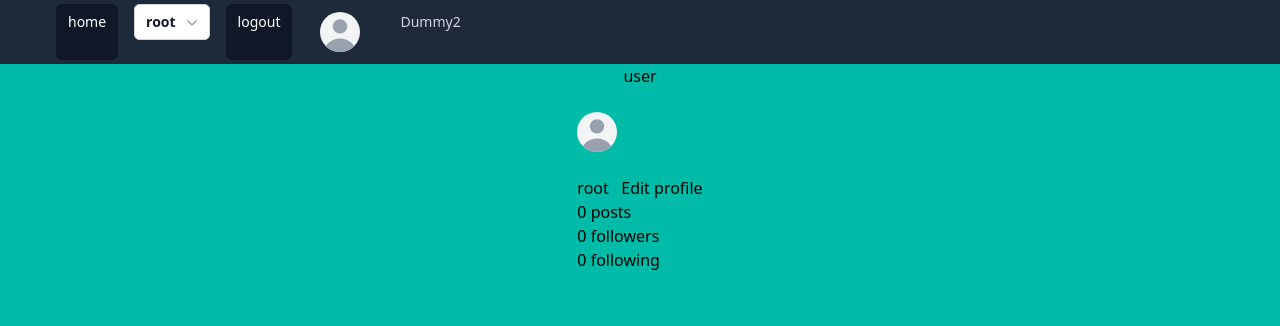
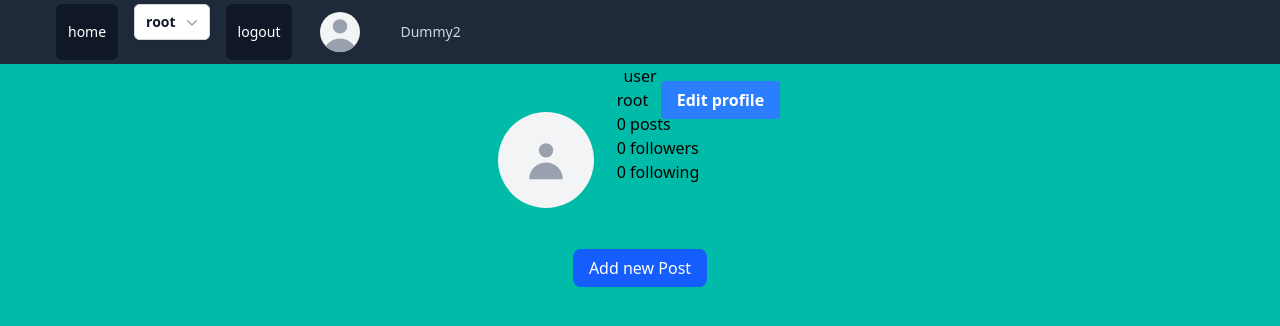
Before and after one commit to S-rayhan-S/Django-Projects, a Django app: page /accounts/profile/ in a window 1280 px wide. Shown: the top 326 px of the page. Run offline with Django 4.2, Linux system fonts and the light colour scheme; a user stored in the database is signed in; data comes from the database, SQL or seed files in the repository; both versions use the stored data as it was after the commit; data that the repository does not hold is empty; some libraries are stand-ins or nearby versions.

Commit message:
Updated the user.html file to upload new Post

```diff
--- a/My_Social_Project/App_Login/views.py
+++ b/My_Social_Project/App_Login/views.py
@@ -12,7 +12,7 @@ from App_Login.models import UserProfile
 from django.contrib.auth.forms import AuthenticationForm
 from django.contrib.auth.decorators import login_required
 
-# from App_Posts.forms import PostForm
+from App_Posts.forms import PostForm
 
 from django.contrib.auth.models import User
 
@@ -66,8 +66,18 @@ def logout_user(request):
 
 @login_required
 def profile(request):
+
+    form=PostForm()
+    if request.method=='POST':
+        form=PostForm(request.POST, request.FILES)
+        if form.is_valid():
+            post=form.save(commit=False)
+            post.author=request.user
+            post.save()
+            return HttpResponseRedirect(reverse('home'))
     context={
         'title':'User',
+        'form':form
     }
     return render(request,'App_Login/user.html',context=context)
 
--- /dev/null
+++ b/My_Social_Project/App_Posts/forms.py
@@ -0,0 +1,8 @@
+from django import forms
+from App_Posts.models import Post
+
+class PostForm(forms.ModelForm):
+
+    class Meta:
+        model=Post
+        fields=['image', 'caption', ]
--- a/My_Social_Project/templates/App_Login/user.html
+++ b/My_Social_Project/templates/App_Login/user.html
@@ -1,5 +1,5 @@
 {% extends "base.html" %}
-{% comment %} {% load tailwind_filters %} {% endcomment %}
+{% load tailwind_filters %}
 {% block title_block %}
     {{user.user_profile.full_name}}
     (@{{user.username}})
@@ -7,33 +7,60 @@
 
 {% block body_block %}
     <h2>user</h2>
-    <div class="">
-        <div class="">
-            {% if user.user_profile.profile_pic  %}
-                <a href="#" class="rounded-md px-3 py-2 text-sm font-medium text-gray-300 hover:bg-gray-700 hover:text-white"><img src="media/{{user.user_profile.profile_pic}}" alt=""></a>
+
+
+    <div class="flex justify-between items-start gap-6">
+        <!-- Profile Picture Section -->
+        <div class="w-1/3">
+            {% if user.user_profile.profile_pic %}
+                <a href="#" class="rounded-md px-3 py-2 text-sm font-medium text-gray-300 hover:bg-gray-700 hover:text-white">
+                    <img src="/media/{{user.user_profile.profile_pic}}" alt="Profile img" class="w-24 h-24 rounded-full object-cover">
+                </a>
             {% else %}
-                 <a href="#" class="rounded-md px-3 py-2 text-sm font-medium text-gray-300 hover:bg-gray-700 hover:text-white">
-
-                 <div class="relative w-10 h-10 overflow-hidden bg-gray-100 rounded-full dark:bg-gray-600">
-                 <svg class="absolute w-12 h-12 text-gray-400 -left-1" fill="currentColor" viewBox="0 0 20 20" xmlns="http://www.w3.org/2000/svg"><path fill-rule="evenodd" d="M10 9a3 3 0 100-6 3 3 0 000 6zm-7 9a7 7 0 1114 0H3z" clip-rule="evenodd"></path></svg>
-                 </div>
-                 </a>
+                <a href="#" class="rounded-md px-3 py-2 text-sm font-medium text-gray-300 hover:bg-gray-700 hover:text-white">
+                    <div class="relative w-24 h-24 overflow-hidden bg-gray-100 rounded-full dark:bg-gray-600 flex items-center justify-center">
+                        <svg class="w-12 h-12 text-gray-400" fill="currentColor" viewBox="0 0 20 20" xmlns="http://www.w3.org/2000/svg">
+                            <path fill-rule="evenodd" d="M10 9a3 3 0 100-6 3 3 0 000 6zm-7 9a7 7 0 1114 0H3z" clip-rule="evenodd"></path>
+                        </svg>
+                    </div>
+                </a>
             {% endif %}
         </div>
-        <div class="">
+
+        <!-- User Info Section -->
+        <div class="w-2/3">
             <ul>
-                <li>{{user.username}} &nbsp; <a href="{% url "App_Login:edit" %}" class="">Edit profile</a> </li>
+                <li>{{user.username}} &nbsp; <a href="{% url "App_Login:edit" %}" class="bg-blue-500 hover:bg-blue-700 text-white font-bold py-2 px-4 rounded">Edit profile</a></li>
                 <li><h4>{{user.post.count}} posts</h4></li>
                 <li><h4>{{user.follower.count}} followers</h4></li>
                 <li><h4>{{user.following.count}} following</h4></li>
                 <li><h4>{{user.user_profile.full_name}}</h4></li>
                 <li>{{user.user_profile.description | linebreaks}}</li>
             </ul>
+        </div>
+    </div>
 
 
+    {% comment %} Upload Form {% endcomment %}
+    <div class='mt-6'>
+        <input type="checkbox" id="toggle" class="peer hidden">
+
+        <!-- Button that "toggles" the checkbox -->
+        <label for="toggle" class="cursor-pointer px-4 py-2 bg-blue-600 text-white rounded-lg">
+            Add new Post
+        </label>
+
+        <!-- Content that appears when checkbox is checked -->
+        <div class="mt-4 p-4 bg-white rounded-lg shadow-lg hidden peer-checked:block">
+            {% comment %} <h2 class="text-lg font-bold">Hidden Content</h2>
+            <p>This content is now visible!</p> {% endcomment %}
+            <form method="POST" enctype='multipart/form-data' class="ml-14 mt-10">
+                {{form|crispy }}
+                {% csrf_token %}
+                 <button type="submit" class="bg-blue-500 hover:bg-blue-700 text-white font-bold py-2 px-4 rounded">submit</button>
+            </form>
 
         </div>
-
     </div>
 
 {% endblock body_block %}
--- a/My_Social_Project/templates/base.html
+++ b/My_Social_Project/templates/base.html
@@ -9,7 +9,7 @@
     <title>{% block title_block %}{{Blog}}{% endblock title_block %}</title>
 </head>
 
-<body class='bg-teal-500'>
+<body class="bg-teal-500">
 
     <nav class="bg-gray-800">
         <div class="mx-auto max-w-7xl px-2 sm:px-6 lg:px-8">
@@ -17,47 +17,36 @@
                 <div class="flex flex-1 items-center justify-center sm:items-stretch sm:justify-start">
                     <div class="hidden sm:ml-6 sm:block">
                         <div class="flex space-x-4">
-                            <a href="{% url 'home' %}" class="rounded-md bg-gray-900 px-3 py-2 text-sm font-medium text-white" aria-current="page">home</a>
+                            <a href="{% url 'home' %}" class="flex items-center justify-center rounded-md bg-gray-900 px-3 py-2 text-sm font-medium text-white" aria-current="page">home</a>
 
-                            {% comment %} {% if user.is_authenticated %} {% endcomment %}
+                            {% if user.is_authenticated %}
                             <div class="relative inline-block text-left">
-                                    <div>
-                                        <button type="button" class="inline-flex w-full justify-center gap-x-1.5 rounded-md bg-white px-3 py-2 text-sm font-semibold text-gray-900 ring-1 shadow-xs ring-gray-300 ring-inset hover:bg-gray-50" id="menu-button" aria-expanded="true" aria-haspopup="true">
+                                <button type="button" class="flex items-center justify-center gap-x-1.5 rounded-md bg-white px-3 py-2 text-sm font-semibold text-gray-900 ring-1 shadow-xs ring-gray-300 ring-inset hover:bg-gray-50" id="menu-button" aria-expanded="true" aria-haspopup="true">
                                     {{user.username}}
                                     <svg class="-mr-1 size-5 text-gray-400" viewBox="0 0 20 20" fill="currentColor" aria-hidden="true" data-slot="icon">
                                         <path fill-rule="evenodd" d="M5.22 8.22a.75.75 0 0 1 1.06 0L10 11.94l3.72-3.72a.75.75 0 1 1 1.06 1.06l-4.25 4.25a.75.75 0 0 1-1.06 0L5.22 9.28a.75.75 0 0 1 0-1.06Z" clip-rule="evenodd" />
                                     </svg>
                                 </button>
                             </div>
+                            <a href="{% url 'App_Login:logout' %}" class="flex items-center justify-center rounded-md bg-gray-900 px-3 py-2 text-sm font-medium text-white">logout</a>
+                            {% else %}
+                            <a href="{% url 'App_Login:login' %}" class="flex items-center justify-center rounded-md bg-gray-900 px-3 py-2 text-sm font-medium text-white">login</a>
+                            {% endif %}
 
-
-                                </div>
-                            {% comment %} {% else %} {% endcomment %}
-                                {% comment %} <a href="{% url 'App_Login:signup' %}" class="rounded-md bg-gray-900 px-3 py-2 text-sm font-medium text-white" aria-current="page">signup</a> {% endcomment %}
-
-                                {% if user.is_authenticated %}
-                                <a href="{% url 'App_Login:logout' %}" class="rounded-md bg-gray-900 px-3 py-2 text-sm font-medium text-white" aria-current="page">logout</a>
+                            {% if user.user_profile.profile_pic %}
+                                <a href="{% url 'App_Login:profile' %}" class="flex items-center justify-center rounded-md px-3 py-2 text-sm font-medium text-gray-300 hover:bg-gray-700 hover:text-white">
+                                    <img src="/media/{{ user.user_profile.profile_pic }}" alt="Profile img" class="w-10 h-10 rounded-full object-cover">
+                                </a>
                             {% else %}
-                                <a href="{% url 'App_Login:login' %}" class="rounded-md bg-gray-900 px-3 py-2 text-sm font-medium text-white" aria-current="page">login</a>
-                                {% endif %}
-                            {% comment %} {% endif %}  {% endcomment %}
-
-                            {% comment %} This section is for profile pic  {% endcomment %}
-                            {% if user.user_profile.profile_pic  %}
-                                <a href=" {% url "App_Login:profile" %}" class="rounded-md px-3 py-2 text-sm font-medium text-gray-300 hover:bg-gray-700 hover:text-white"><img src="media/{{user.user_profile.profile_pic}}" alt=""></a>
-                            {% else %}
-                                <a href="{% url "App_Login:profile" %}" class="rounded-md px-3 py-2 text-sm font-medium text-gray-300 hover:bg-gray-700 hover:text-white">
-
+                                <a href="{% url 'App_Login:profile' %}" class="flex items-center justify-center rounded-md px-3 py-2 text-sm font-medium text-gray-300 hover:bg-gray-700 hover:text-white">
                                     <div class="relative w-10 h-10 overflow-hidden bg-gray-100 rounded-full dark:bg-gray-600">
                                         <svg class="absolute w-12 h-12 text-gray-400 -left-1" fill="currentColor" viewBox="0 0 20 20" xmlns="http://www.w3.org/2000/svg"><path fill-rule="evenodd" d="M10 9a3 3 0 100-6 3 3 0 000 6zm-7 9a7 7 0 1114 0H3z" clip-rule="evenodd"></path></svg>
                                     </div>
-
                                 </a>
                             {% endif %}
 
-                            <a href="#" class="rounded-md px-3 py-2 text-sm font-medium text-gray-300 hover:bg-gray-700 hover:text-white">Dummy2</a>
+                            <a href="#" class="flex items-center justify-center rounded-md px-3 py-2 text-sm font-medium text-gray-300 hover:bg-gray-700 hover:text-white">Dummy2</a>
 
-                            {% comment %} <a href="#" class="rounded-md px-3 py-2 text-sm font-medium text-gray-300 hover:bg-gray-700 hover:text-white">Dummy2</a> {% endcomment %}
                         </div>
                     </div>
                 </div>
@@ -97,6 +86,7 @@
             });
         });
     </script>
+
 </body>
 
 </html>
```
Also changed, not shown: My_Social_Project/working_Procedure/steps.md (+6 -0 lines), My_Social_Project/db.sqlite3, My_Social_Project/media/post_images/farhan_ignore_kar_ignore_kar.jpg (added), My_Social_Project/media/profile_pics/egula_edit_kora_jay.jpg (added). Lines whose indentation alone changed are shown as unchanged.
